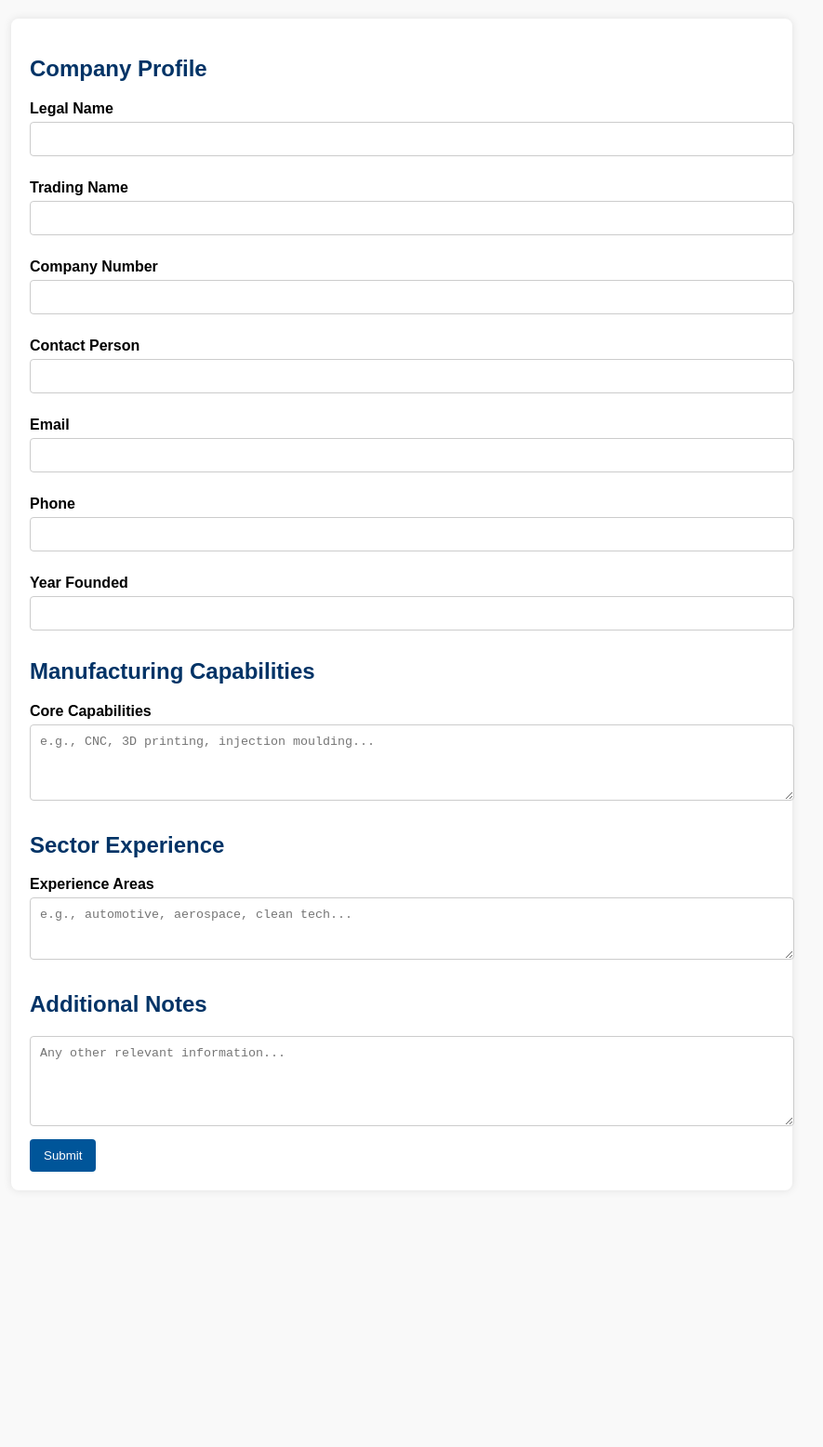
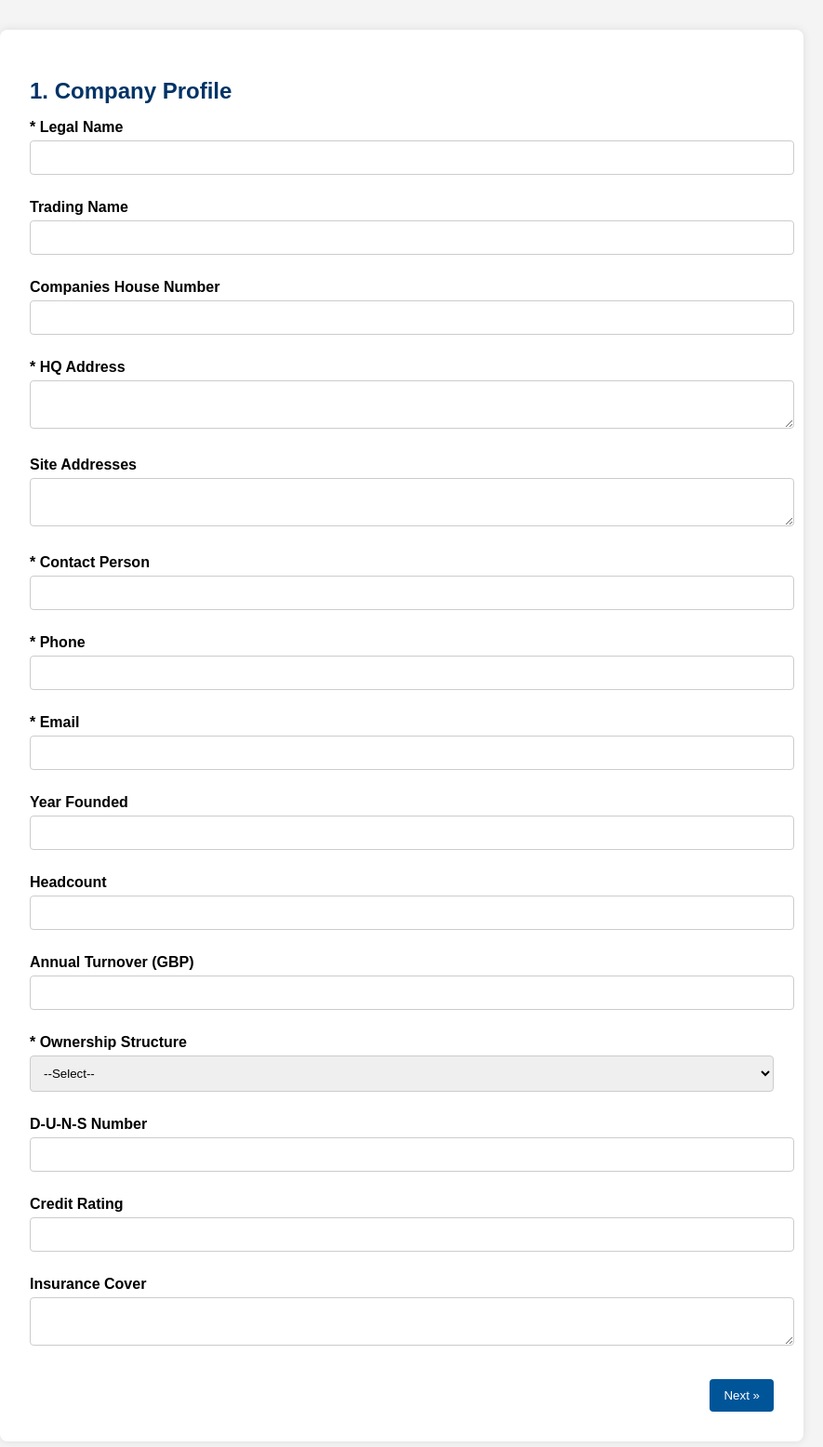
Before and after one commit to zhizhi811001/WMM-capabilities, a plain HTML site: page index.html in a window 1280 px wide. Shown: the whole page at 93% size, without its empty margins (208-1093 px from the left). Before the commit the page ends 1300 px from the top, so only its background shows below. Drawn offline with Linux system fonts and the light colour scheme.

Commit message:
Update index.html

```diff
--- a/index.html
+++ b/index.html
@@ -1,52 +1,137 @@
 <!DOCTYPE html>
 <html lang="en">
 <head>
-  <meta charset="UTF-8" />
-  <meta name="viewport" content="width=device-width, initial-scale=1.0"/>
-  <title>WMMITAN Manufacturer Submission Form</title>
+  <meta charset="UTF-8">
+  <meta name="viewport" content="width=device-width, initial-scale=1.0">
+  <title>WMMITAN Manufacturer Registration</title>
   <style>
-    body { font-family: Arial, sans-serif; background: #f9f9f9; margin: 0; padding: 20px; }
-    form { background: #fff; padding: 20px; border-radius: 8px; max-width: 800px; margin: auto; box-shadow: 0 0 10px rgba(0,0,0,0.1); }
-    h2 { color: #003366; }
-    label { display: block; margin: 15px 0 5px; font-weight: bold; }
-    input, select, textarea { width: 100%; padding: 10px; margin-bottom: 10px; border: 1px solid #ccc; border-radius: 4px; }
-    button { background: #005599; color: white; padding: 10px 15px; border: none; border-radius: 4px; cursor: pointer; }
+    body { font-family: Arial, sans-serif; background: #f4f4f4; margin: 0; padding: 0; }
+    .container { max-width: 800px; margin: 2rem auto; background: #fff; padding: 2rem; border-radius: 8px; box-shadow: 0 0 10px rgba(0,0,0,0.1); }
+    h2 { color: #003366; margin-bottom: 1rem; }
+    label { display: block; margin: 10px 0 5px; font-weight: bold; }
+    input, textarea, select { width: 100%; padding: 10px; margin-bottom: 1rem; border: 1px solid #ccc; border-radius: 4px; }
+    button { background: #005599; color: #fff; padding: 10px 15px; border: none; border-radius: 4px; cursor: pointer; }
     button:hover { background: #003366; }
+    .page { display: none; }
+    .page.active { display: block; }
+    .nav { text-align: right; margin-top: 1rem; }
   </style>
 </head>
 <body>
-  <form name="submit-to-google-sheet">
-    <h2>Company Profile</h2>
-    <label>Legal Name</label><input name="legal_name" type="text" required>
-    <label>Trading Name</label><input name="trading_name" type="text">
-    <label>Company Number</label><input name="company_number" type="text">
-    <label>Contact Person</label><input name="contact_person" type="text">
-    <label>Email</label><input name="email" type="email" required>
-    <label>Phone</label><input name="phone" type="text">
-    <label>Year Founded</label><input name="year_founded" type="number">
+  <div class="container">
+    <form id="multiStepForm">
+      <div class="page active" id="page1">
+        <h2>1. Company Profile</h2>
+        <label>* Legal Name</label>
+        <input type="text" name="legal_name" required>
 
-    <h2>Manufacturing Capabilities</h2>
-    <label>Core Capabilities</label>
-    <textarea name="capabilities" rows="4" placeholder="e.g., CNC, 3D printing, injection moulding..."></textarea>
+        <label>Trading Name</label>
+        <input type="text" name="trading_name">
 
-    <h2>Sector Experience</h2>
-    <label>Experience Areas</label>
-    <textarea name="sectors" rows="3" placeholder="e.g., automotive, aerospace, clean tech..."></textarea>
+        <label>Companies House Number</label>
+        <input type="text" name="company_number" pattern="\d{8}">
 
-    <h2>Additional Notes</h2>
-    <textarea name="notes" rows="5" placeholder="Any other relevant information..."></textarea>
+        <label>* HQ Address</label>
+        <textarea name="hq_address" required></textarea>
 
-    <button type="submit">Submit</button>
-  </form>
+        <label>Site Addresses</label>
+        <textarea name="site_addresses"></textarea>
+
+        <label>* Contact Person</label>
+        <input type="text" name="contact_person" required>
+
+        <label>* Phone</label>
+        <input type="tel" name="phone" required>
+
+        <label>* Email</label>
+        <input type="email" name="email" required>
+
+        <label>Year Founded</label>
+        <input type="number" name="year_founded" min="1800" max="2025">
+
+        <label>Headcount</label>
+        <input type="number" name="headcount" min="1">
+
+        <label>Annual Turnover (GBP)</label>
+        <input type="number" step="0.01" name="turnover">
+
+        <label>* Ownership Structure</label>
+        <select name="ownership_structure" required>
+          <option value="">--Select--</option>
+          <option>Public</option>
+          <option>Private</option>
+          <option>Subsidiary</option>
+          <option>Other</option>
+        </select>
+
+        <label>D-U-N-S Number</label>
+        <input type="text" name="duns" pattern="\d{9}">
+
+        <label>Credit Rating</label>
+        <input type="text" name="credit_rating">
+
+        <label>Insurance Cover</label>
+        <textarea name="insurance"></textarea>
+
+        <div class="nav">
+          <button type="button" onclick="nextPage()">Next &raquo;</button>
+        </div>
+      </div>
+
+      <div class="page" id="page2">
+        <h2>2. Business & Financial</h2>
+        <label>Revenue Trends (3 yrs %)</label>
+        <input type="number" step="0.01" name="revenue_trends">
+
+        <label>Profitability Status</label>
+        <select name="profit_status">
+          <option value="">--Select--</option>
+          <option>Profitable</option>
+          <option>Break-even</option>
+          <option>Loss-making</option>
+        </select>
+
+        <label>Export Markets</label>
+        <textarea name="export_markets"></textarea>
+
+        <label>Key Customers</label>
+        <textarea name="key_customers"></textarea>
+
+        <div class="nav">
+          <button type="button" onclick="prevPage()">&laquo; Back</button>
+          <button type="submit">Submit</button>
+        </div>
+      </div>
+    </form>
+  </div>
 
   <script>
-    const scriptURL = 'https://script.google.com/macros/s/YOUR_SCRIPT_URL_HERE/exec'; // Replace with your Web App URL
-    const form = document.forms['submit-to-google-sheet'];
-    form.addEventListener('submit', e => {
+    let current = 0;
+    const pages = document.querySelectorAll(".page");
+
+    function showPage(index) {
+      pages.forEach((page, i) => {
+        page.classList.toggle("active", i === index);
+      });
+    }
+
+    function nextPage() {
+      if (current < pages.length - 1) {
+        current++;
+        showPage(current);
+      }
+    }
+
+    function prevPage() {
+      if (current > 0) {
+        current--;
+        showPage(current);
+      }
+    }
+
+    document.getElementById("multiStepForm").addEventListener("submit", function(e) {
       e.preventDefault();
-      fetch(scriptURL, { method: 'POST', body: new FormData(form)})
-        .then(response => alert('Thank you! Your form was submitted successfully.'))
-        .catch(error => alert('Submission failed. Please try again.'));
+      alert("Form submitted. You can now connect this to Google Sheets.");
     });
   </script>
 </body>
```
